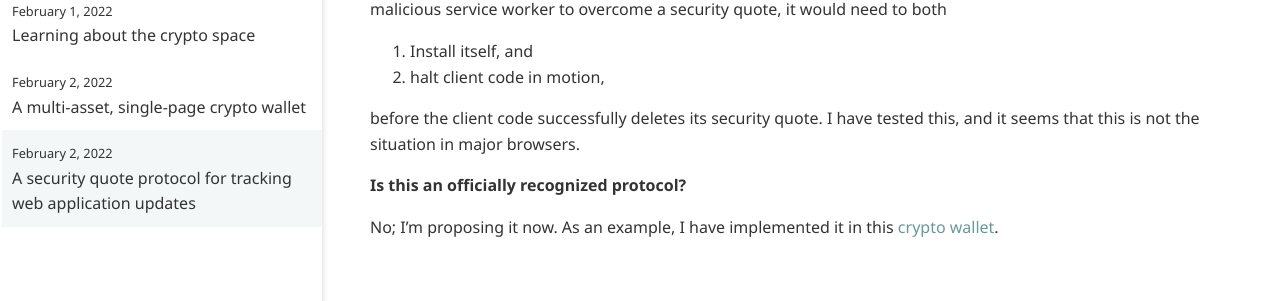
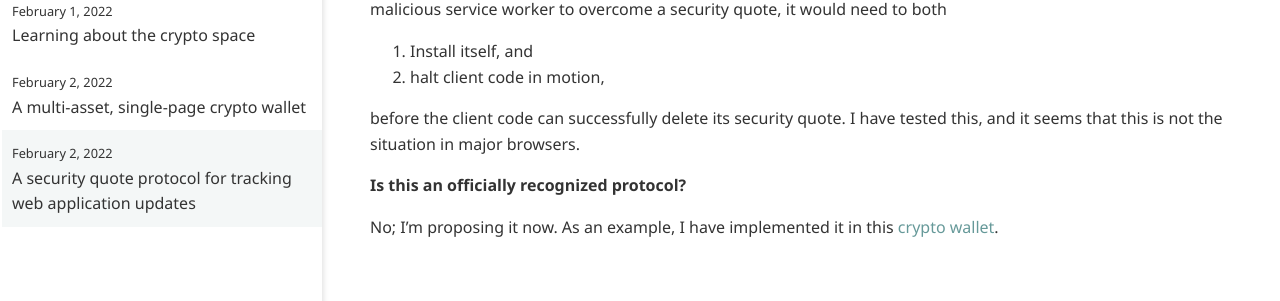
Before and after one commit to warashibetrader/warashibetrader.github.io, a Jekyll site: the page built from _posts/2022-02-02-security-quote-protocol.md, in a window 1280 px wide and 900 px high, scrolled down 3394 px. Shown: the part 413-714 px from the top of the window. Built offline with Jekyll 4.4.1, drawn with Linux system fonts in a browser that asks for light colours.

Commit message:
Update 2022-02-02-security-quote-protocol.md

```diff
--- a/_posts/2022-02-02-security-quote-protocol.md
+++ b/_posts/2022-02-02-security-quote-protocol.md
@@ -89,7 +89,7 @@ In principle, yes. This is an empirical question that depends on how each browse
 1. Install itself, and
 2. halt client code in motion,
 
-before the client code successfully deletes its security quote. I have tested this, and it seems that this is not the situation in major browsers.
+before the client code can successfully delete its security quote. I have tested this, and it seems that this is not the situation in major browsers.
 
 #### Is this an officially recognized protocol?
 
```
